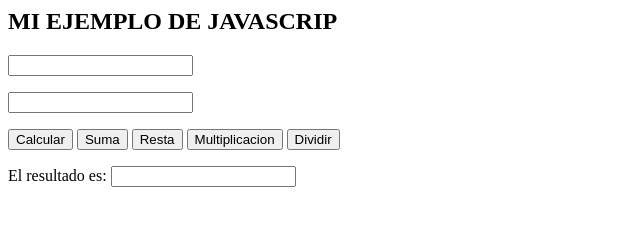
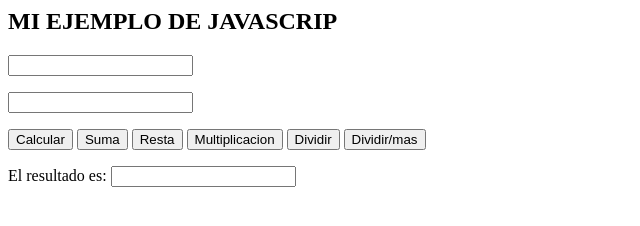
Before and after one commit to SamuelOrtegaSV/SamuelOrtegaSV.github.io, a plain HTML site: page index.html in a window 1280 px wide. Shown: the whole page, without its empty margins (0-640 px from the left). Drawn offline with Linux system fonts and the light colour scheme.

Commit message:
Segunda version

```diff
--- a/index.html
+++ b/index.html
@@ -13,6 +13,7 @@
 			<input type="button" id="btn_menos" value="Resta" onclick="resta()"></input>
 			<input type="button" id="btn_multiplica" value="Multiplicacion" onclick="multiplica()"></input>
 			<input type="button" id="btn_divide" value="Dividir" onclick="divide()"></input>
+			<input type="button" id="btn_divide" value="Dividir/mas" onclick="dividetres()"></input>
 		</div>
 		<p>
 		<div class="bloque3">
```
